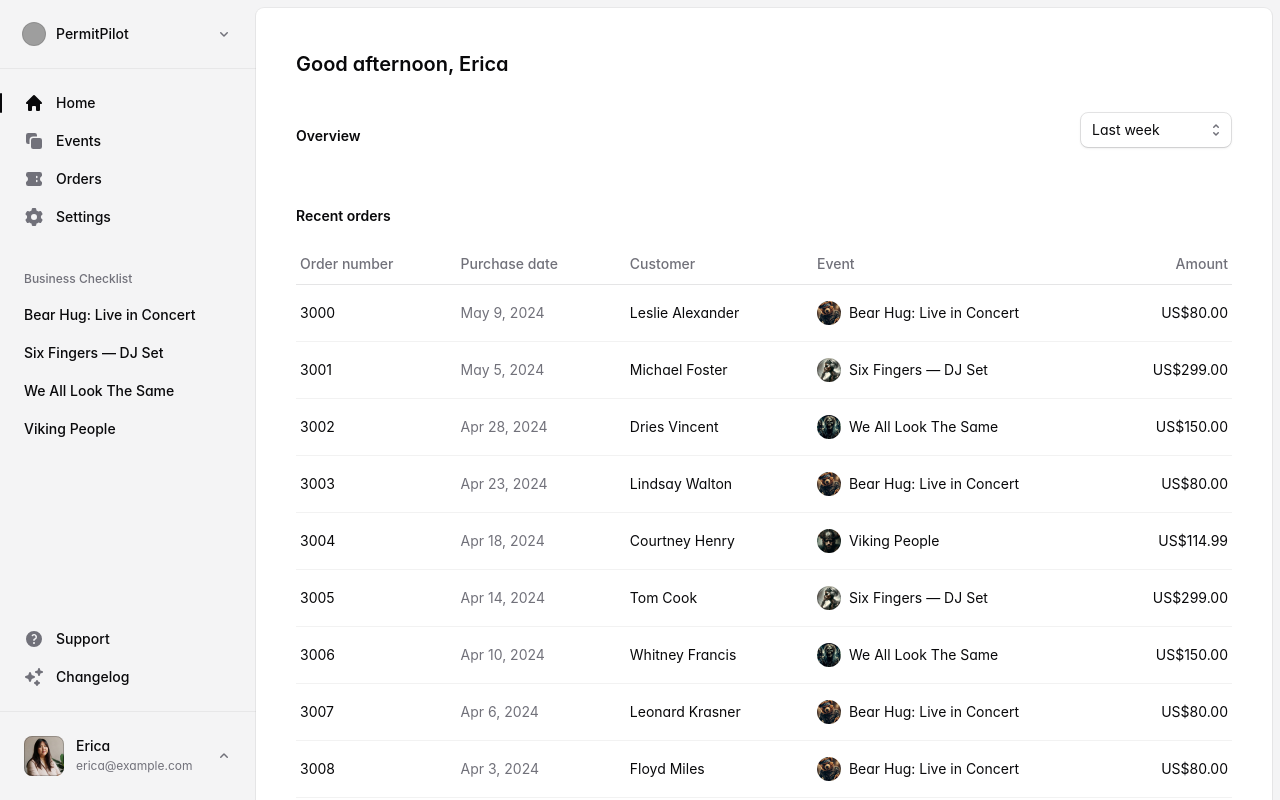
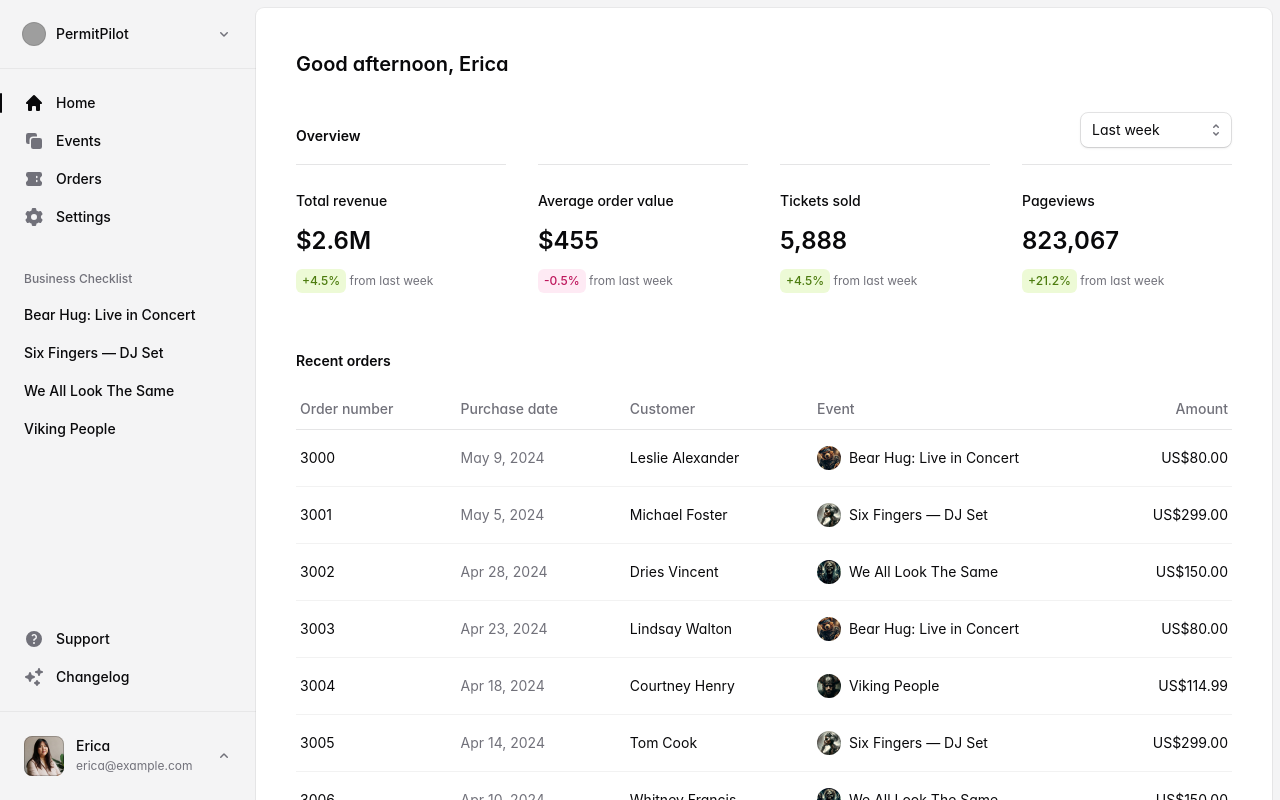
Before and after one commit to yveshughes/permitpilot, a Next.js app: page / in a window 1280 px wide. Shown: the top 800 px of the page. Built offline with nearby package versions, Linux system fonts and the light colour scheme; grey boxes are pictures that could not be loaded; a web font is replaced by a local one.

Commit message:
fixing deployment error

```diff
--- a/src/app/page.tsx
+++ b/src/app/page.tsx
@@ -5,6 +5,20 @@ import { Heading, Subheading } from '@/components/heading'
 import { Select } from '@/components/select'
 import { Table, TableBody, TableCell, TableHead, TableHeader, TableRow } from '@/components/table'
 import { getRecentOrders } from '@/data'
+
+export function Stat({ title, value, change }: { title: string; value: string; change: string }) {
+  return (
+    <div>
+      <Divider />
+      <div className="mt-6 text-lg/6 font-medium sm:text-sm/6">{title}</div>
+      <div className="mt-3 text-3xl/8 font-semibold sm:text-2xl/8">{value}</div>
+      <div className="mt-3 text-sm/6 sm:text-xs/6">
+        <Badge color={change.startsWith('+') ? 'lime' : 'pink'}>{change}</Badge>{' '}
+        <span className="text-zinc-500">from last week</span>
+      </div>
+    </div>
+  )
+}
 
 export default async function Home() {
   let orders = await getRecentOrders()
@@ -22,6 +36,12 @@ export default async function Home() {
             <option value="last_quarter">Last quarter</option>
           </Select>
         </div>
+      </div>
+      <div className="mt-4 grid gap-8 sm:grid-cols-2 xl:grid-cols-4">
+        <Stat title="Total revenue" value="$2.6M" change="+4.5%" />
+        <Stat title="Average order value" value="$455" change="-0.5%" />
+        <Stat title="Tickets sold" value="5,888" change="+4.5%" />
+        <Stat title="Pageviews" value="823,067" change="+21.2%" />
       </div>
       <Subheading className="mt-14">Recent orders</Subheading>
       <Table className="mt-4 [--gutter:theme(spacing.6)] lg:[--gutter:theme(spacing.10)]">
```
